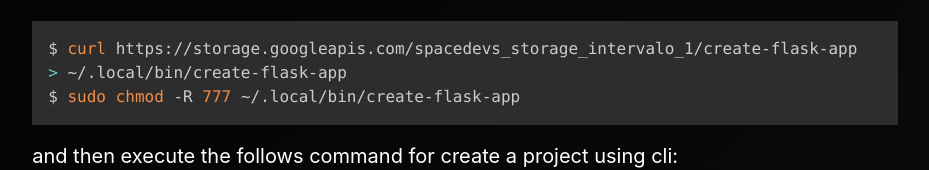
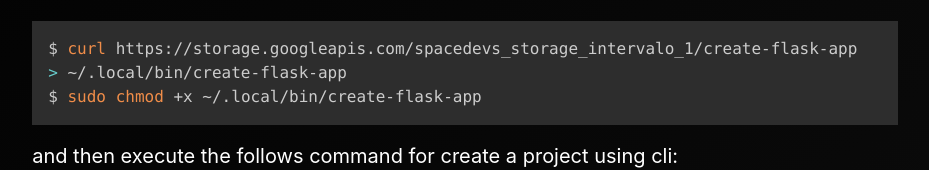
Before and after one commit to bergpb/create-flask-app-website, a plain HTML site: page index.html in a window 1280 px wide. Shown: the part 406-576 px from the top of the page, without its empty margins (175-1104 px from the left). Drawn offline with nearby package versions, Linux system fonts and the light colour scheme.

Commit message:
chmod alterado

```diff
--- a/index.html
+++ b/index.html
@@ -57,7 +57,7 @@
 
                 <pre><code class="language-bash">$ curl https://storage.googleapis.com/spacedevs_storage_intervalo_1/create-flask-app
 > ~/.local/bin/create-flask-app
-$ sudo chmod -R 777 ~/.local/bin/create-flask-app </code></pre>
+$ sudo chmod +x ~/.local/bin/create-flask-app </code></pre>
                 <p class="is-size-5">
                   and then execute the follows command for create a project
                   using cli:
```
